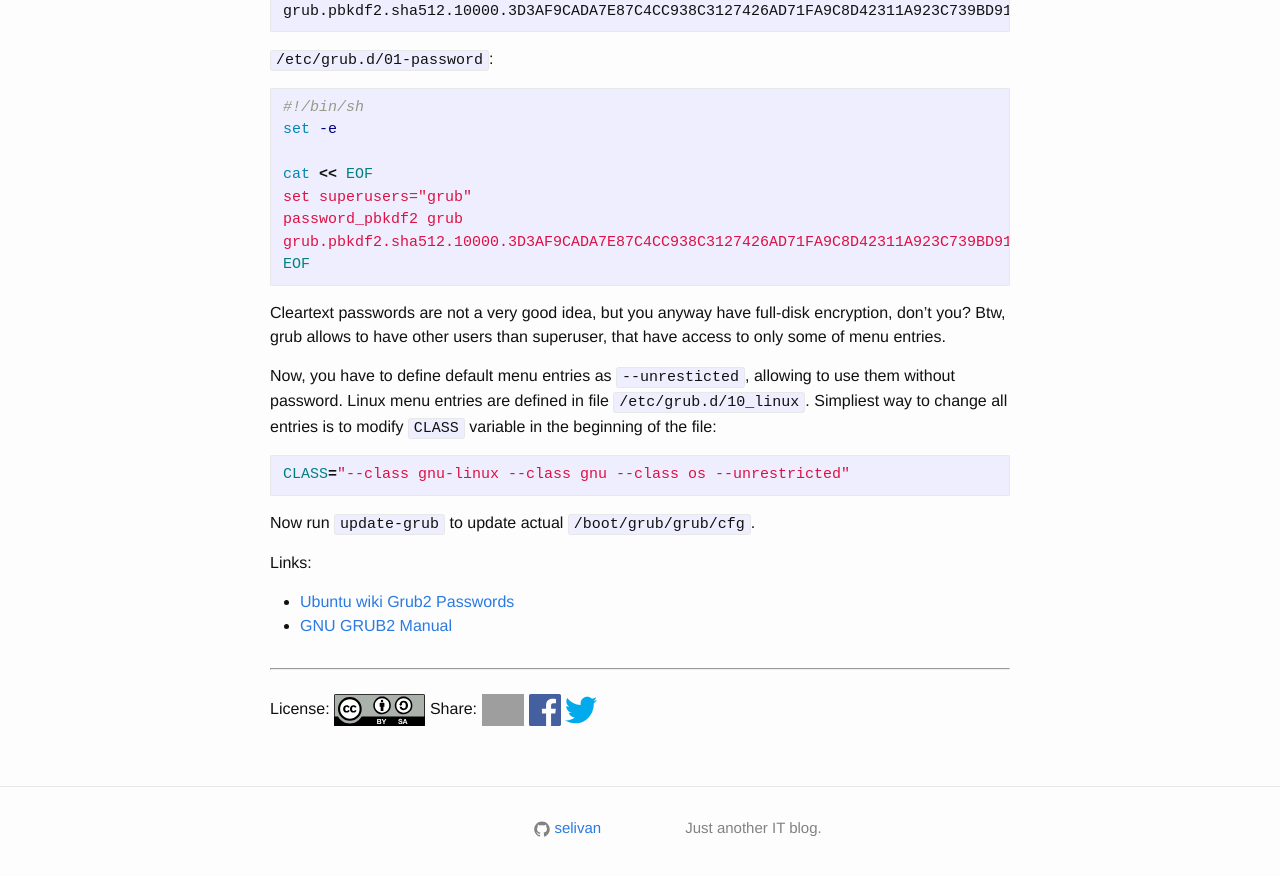
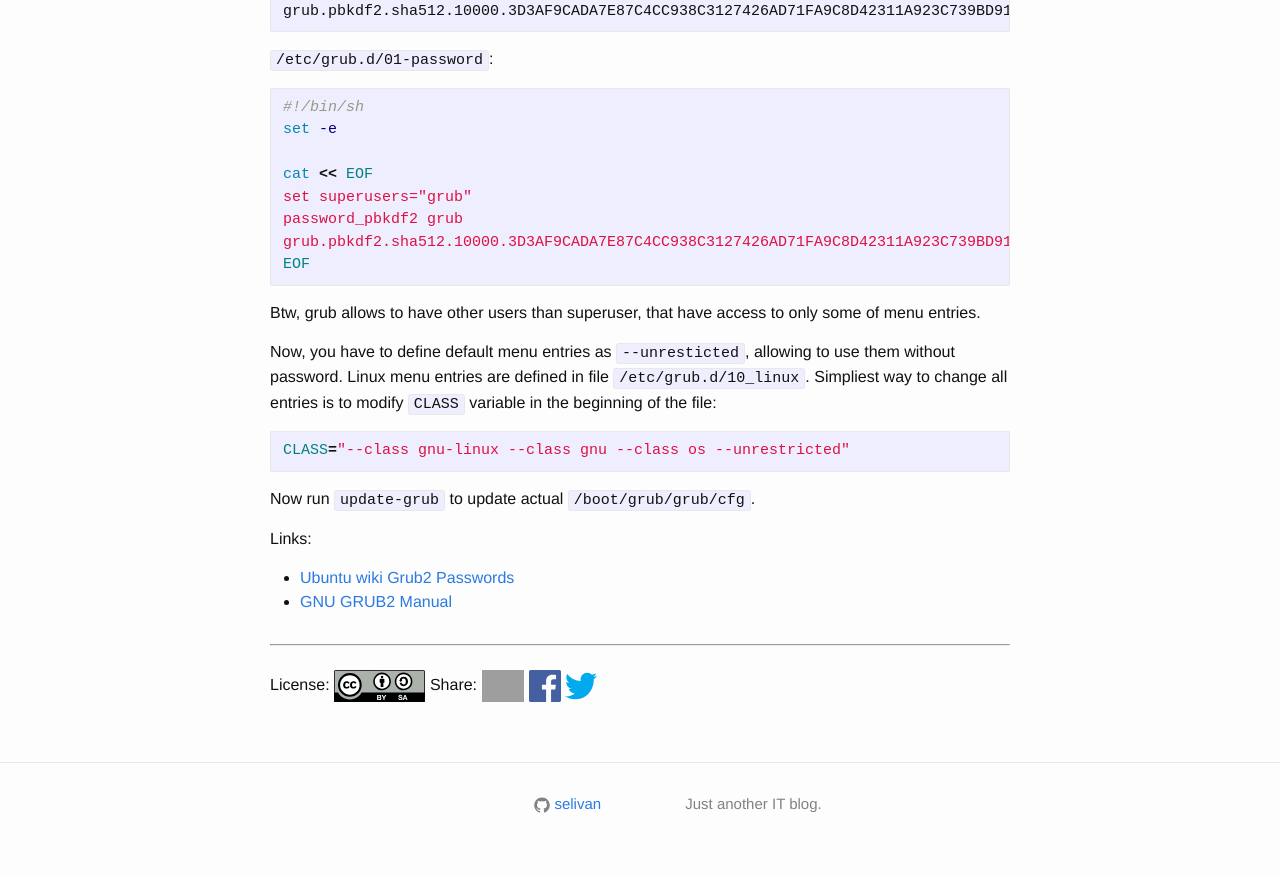
Before and after one commit to selivan/selivan.github.io, a Jekyll site: the page built from _posts/2017-12-21-grub2-password-for-all-but-default-menu-entries.md, in a window 1280 px wide and 900 px high, scrolled down 663 px. Shown: the top 876 px of the window. Built offline with Jekyll 4.4.1, drawn with Linux system fonts in a browser that asks for light colours; comment, search, counter and statistics services are not loaded; grey boxes are pictures that could not be loaded.

Commit message:
fix error

````diff
--- a/_posts/2017-12-21-grub2-password-for-all-but-default-menu-entries.md
+++ b/_posts/2017-12-21-grub2-password-for-all-but-default-menu-entries.md
@@ -32,7 +32,7 @@ password_pbkdf2 grub grub.pbkdf2.sha512.10000.3D3AF9CADA7E87C4CC938C3127426AD71F
 EOF
 ```
 
-Cleartext passwords are not a very good idea, but you anyway have full-disk encryption, don't you? Btw, grub allows to have other users than superuser, that have access to only some of menu entries.
+Btw, grub allows to have other users than superuser, that have access to only some of menu entries.
 
 Now, you have to define default menu entries as `--unresticted`, allowing to use them without password. Linux menu entries are defined in file `/etc/grub.d/10_linux`. Simpliest way to change all entries is to modify `CLASS` variable in the beginning of the file:
 
````
